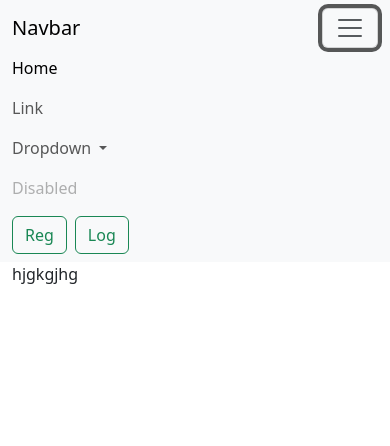
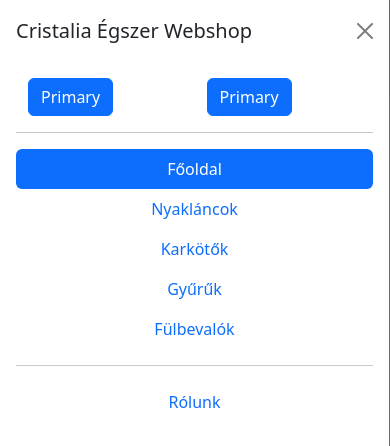
Before and after one commit to tothgergogithub/Cristalia_eksszerwebshop, a plain HTML site: page html/bejentkezes.html in a window 390 px wide. Both pictures are taken after a click on the button "Toggle navigation". Shown: the top 446 px of the page. Drawn offline with nearby package versions, Linux system fonts and the light colour scheme.

Commit message:
bejelentkezés igazitás

```diff
--- a/html/bejentkezes.html
+++ b/html/bejentkezes.html
@@ -9,51 +9,104 @@
     <title>Bejelentkezés</title>
 </head>
 <body>
-    <header>
-    <nav class="navbar navbar-expand-lg bg-body-tertiary">
+  <header class="">
+    <nav class="navbar navbar-expand-md bg-body-tertiary">
       <div class="container-fluid">
-          <a class="navbar-brand" href="#">Navbar</a>
-          <button class="navbar-toggler" type="button" data-bs-toggle="collapse" data-bs-target="#navbarSupportedContent" aria-controls="navbarSupportedContent" aria-expanded="false" aria-label="Toggle navigation">
+        <a class="navbar-brand" href="#">
+          <img src="../img/logo/cristalia-logo-placeholder.jpg" alt="Cristalia" id="logo-img">
+        </a>
+        <button class="navbar-toggler" type="button" data-bs-toggle="offcanvas" data-bs-target="#menuOffcanvas"
+          aria-controls="menuOffcanvas" aria-expanded="false" aria-label="Toggle navigation">
           <span class="navbar-toggler-icon"></span>
         </button>
-          <div class="collapse navbar-collapse" id="navbarSupportedContent">
+        <div class="collapse navbar-collapse">
           <ul class="navbar-nav me-auto mb-2 mb-lg-0">
-              <li class="nav-item">
-                <a class="nav-link active" aria-current="page" href="#">Home</a>
-              </li>
-              <li class="nav-item">
-                <a class="nav-link" href="#">Link</a>
-              </li>
             <li class="nav-item dropdown">
-                <a class="nav-link dropdown-toggle" href="#" role="button" data-bs-toggle="dropdown" aria-expanded="false">
-                  Dropdown
+              <a class="nav-link dropdown-toggle" href="#" role="button" data-bs-toggle="dropdown"
+                aria-expanded="false">
+                Lehetőségek
               </a>
-                <ul class="dropdown-menu">
-                  <li><a class="dropdown-item" href="#">Action</a></li>
-                  <li><a class="dropdown-item" href="#">Another action</a></li>
-                  <li><hr class="dropdown-divider"></li>
-                  <li><a class="dropdown-item" href="#">Something else here</a></li>
+              <ul class="dropdown-menu" id="navba-dropdown-subsites">
+
+                <div class="row">
+                  <div class="col-12 col-sm-6">
+                    <li class="dropdown-item" href="#" role="button">Nyakláncok</li>
+                    <li class="dropdown-item" href="#" role="button">Karkötők</li>
+                  </div>
+                  <div class="col-12 col-sm-6">
+                    <li href="#" class="dropdown-item" role="button">Gyűrűk</li>
+                    <li href="#" class="dropdown-item" role="button">Fülbevalók</li>
+                  </div>
+                </div>
+
               </ul>
             </li>
             <li class="nav-item">
-                <a class="nav-link disabled" aria-disabled="true">Disabled</a>
+              <a class="nav-link" role="button">Rólunk
+              </a>
             </li>
           </ul>
-            <form class="d-flex" role="search">
-            <button class="btn btn-outline-success me-2" type="submit">Reg</button>
-            <button class="btn btn-outline-success me-2" type="submit">Log</button>
+          <form class="justify-content-end">
+            <button class="btn btn-primary me-2" type="button">Regisztráció</button>
+            <button class="btn btn-primary me-2" type="button">Bejelentkezés</button>
+
           </form>
         </div>
       </div>
     </nav>
-    </header>
+
+    <div class="offcanvas offcanvas-start" tabindex="-1" id="menuOffcanvas" aria-labelledby="menuOffcanvasLabel">
+      <div class="offcanvas-header">
+        <h5 class="offcanvas-title" id="menuOffcanvasLabel">Cristalia Égszer Webshop</h5>
+        <button type="button" class="btn-close" data-bs-dismiss="offcanvas" aria-label="Close"></button>
+      </div>
+      <div class="offcanvas-body">
+
         <div class="container-fluid">
-        <div class="row">
-            <div class="col-4"></div>
-            <div class="col-12 col-lg-4">hjgkgjhg</div>
-            <div class="col-4"></div>
+          <div class="row" id="offcanva-first-row">
+            <div class="col-6">
+              <button type="button" class="btn btn-primary offcanvas-buttons">Primary</button>
+            </div>
+            <div class="col-6">
+              <button type="button" class="btn btn-primary offcanvas-buttons">Primary</button>
             </div>
           </div>
+        </div>
+        <hr class="divider">
+        <ul class="nav nav-pills nav-fill flex-column align-left" id=".offcanva-navbar-costume">
+          <li class="nav-item">
+            <a class="nav-link active" aria-current="page" href="#">Főoldal</a>
+          </li>
+          <li class="nav-item">
+            <a class="nav-link" href="#">Nyakláncok</a>
+          </li>
+          <li class="nav-item">
+            <a class="nav-link" aria-disabled="true">Karkötők</a>
+          </li>
+          <li class="nav-item">
+            <a class="nav-link" href="#">Gyűrűk</a>
+          </li>
+          <li class="nav-item">
+            <a class="nav-link " aria-disabled="true">Fülbevalók</a>
+          </li>
+          <hr class="driver">
+          <li class="nav-item">
+            <a class="nav-link" aria-disabled="true">Rólunk</a>
+          </li>
+        </ul>
+      </div>
+    </div>
+  </header>
+  <div class="mx-auto p-2" id="margo">
+    <h2>Bejelentkezés:</h2>
+    <h3>Email-cím</h3>
+    <h4>Jelszó</h4>
+  </div>
+
+    </div>
+  </div>
+
+
     <script src="https://cdn.jsdelivr.net/npm/bootstrap@5.3.8/dist/js/bootstrap.bundle.min.js" integrity="sha384-FKyoEForCGlyvwx9Hj09JcYn3nv7wiPVlz7YYwJrWVcXK/BmnVDxM+D2scQbITxI" crossorigin="anonymous"></script>
 </body>
 </html>
--- a/stilesheets/bejelentkezes.css
+++ b/stilesheets/bejelentkezes.css
@@ -0,0 +1,6 @@
+
+#margo{
+    width: 200px;
+    margin-top: 400px;
+    height: 900px;
+}
```
Lines whose indentation alone changed are shown as unchanged.
